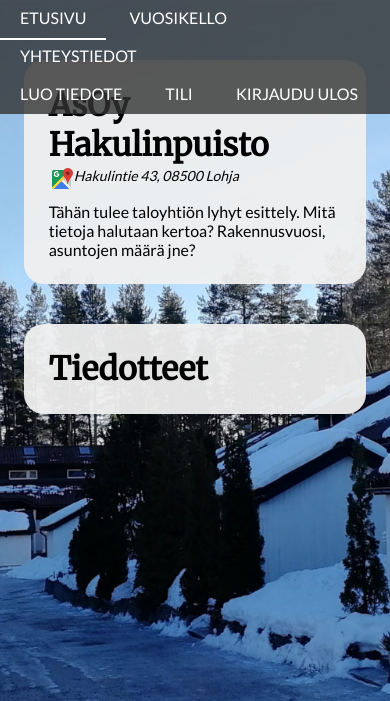
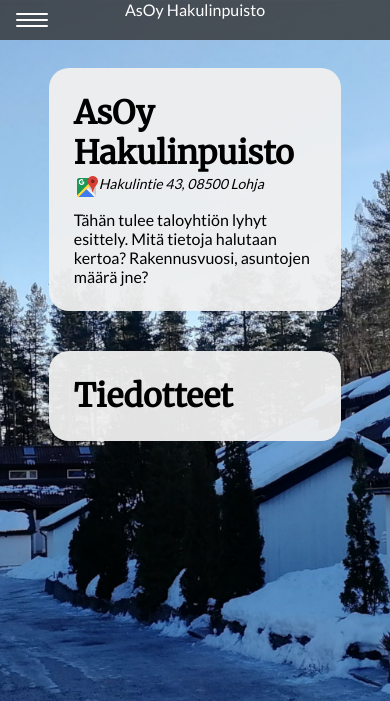
Before and after one commit to Zigelzi/Hakulintie, a Flask app: page / in a window 390 px wide. Shown: the top 701 px of the page. Run offline with Flask 2, Linux system fonts and the light colour scheme; the visitor is signed in with stand-in values (Sample User, id 1); data that the repository does not hold is empty.

Commit message:
Made navbar responsive

```diff
--- a/hakulintie/static/css/style.css
+++ b/hakulintie/static/css/style.css
@@ -1,4 +1,6 @@
-
+* {
+    box-sizing: border-box;
+}
 
 /* ------------------------
 Type selectors
@@ -62,6 +64,15 @@ textarea {
     height: 150px;
 }
 
+header {
+    position:fixed;
+    background:rgba(50, 50, 50, 0.8);
+    width: 100%;
+    z-index: 999; /* To keep the nav always on top */
+    text-align: center;
+    color: white;
+}
+
 /* ------------------------
  ID selectors
  -------------------------- */
@@ -83,47 +94,93 @@ textarea {
 /* ------------------------
 Class selectors
 --------------------------- */
-.nav {
-    margin-top: 50px;
-    height: 40px;
-    line-height: 36px;
-    text-transform: uppercase;
-    display: flex;
-    flex-flow: row wrap;
-    justify-content: space-between;
-    position:relative;
-}
-.nav ul {
-    background:rgba(50, 50, 50, 0.8);
-    box-sizing: border-box;
-    list-style-type: none;
-    margin: 0;
-    padding: 0 0;
+.body-content {
+    padding-top: 3rem;
 }
 
-.nav li {
-    display: inline-block;
-    height: 38px;
-    padding: 0 20px;
+.nav2 {
+    position: absolute;
+    text-align: left;
+    top: 100%;
+    left: 0;
+    background:rgba(50, 50, 50, 0.8);
+    width: 100%;
+    transform: scale(1, 0);
+    transform-origin: top;
+    transition: transform 400ms ease-in-out;
 }
 
-.nav a {
+.nav2 ul {
+    margin: 0;
+    padding: 0;
+    list-style: none;
+}
+
+.nav2 li {
+    margin-bottom: 1rem;
+    margin-left: 1rem;
+}
+
+.nav2 a {
     text-decoration: none;
     color: white;
+    text-transform: uppercase;
+    opacity: 0;
+    transition: opacity 150ms ease-in-out;
 }
 
-.nav li:hover {
-    border-bottom: 2px solid #fff;
-    margin-bottom: -2px;
+.nav2 a:hover {
+    color: #c76259;
 }
 
-.nav-left,
-.nav-right {
-    display: inline-block;
+.nav-toggle {
+    display:none;
 }
 
-.active-nav {
-    border-bottom:2px solid #7b2d26;
+.nav-toggle-label {
+    position: absolute;
+    top: 0;
+    left: 0;
+    margin-left: 1rem;
+    height: 100%;
+    display: flex;
+    align-items: center;
+}
+
+.nav-toggle-label span,
+.nav-toggle-label span::before,
+.nav-toggle-label span::after {
+    display: block;
+    background: white;
+    height: 2px;
+    width: 2rem;
+    border-radius: 2px;
+    position: relative;
+}
+.nav-toggle-label span::before,
+.nav-toggle-label span::after {
+    content: "";
+    position: absolute;
+}
+
+.nav-toggle-label span::before {
+    bottom: 6px;
+}
+.nav-toggle-label span::after {
+    top: 6px;
+}
+
+.nav-toggle:checked ~ .nav2 {
+    transform: scale(1, 1) /* Transform to animate the slide-in */
+}
+
+.nav-toggle:checked ~ .nav2 a {
+    opacity: 1;
+    transition: opacity 250ms ease-in-out 250ms;
+}
+
+.active-nav a {
+    color: #c76259;
 }
 
 .flex-container {
@@ -355,6 +412,10 @@ Media queries
 /* Small and Medium screens */
 @media only screen and (max-width: 950px) {
 
+    header {
+        height: 2.5rem;
+    }
+
     .flex-container {
         justify-content: center;
     }
@@ -367,14 +428,9 @@ Media queries
         */
     }
 
-    .nav ul {
-        justify-content: space-around;
-
-    }
-
 }
 
-@media only screen and (max-width: 465px){
+@media only screen and (max-width: 465px) {
 
     .input-box label {
         display: block;
@@ -388,10 +444,6 @@ Media queries
         max-width: 100%;
     }
 
-    .nav {
-        margin-top: 0px;
-
-    }
     .box {
         width: 75%;
     }
@@ -401,3 +453,33 @@ Media queries
         width: 100% !important;
     }
 }
+
+@media only screen and (min-width: 950px) {
+    .nav-toggle-label {
+        display:none;
+    }
+
+    .nav2 {
+        all: unset;
+        background:rgba(50, 50, 50, 0.8);
+    }
+
+    .nav2 ul {
+        display: flex;
+        justify-content: space-between;
+        align-items: center;
+
+    }
+
+    .nav2 li {
+        display: inline-block;
+    }
+
+    .nav2 a {
+        opacity: 1;
+    }
+
+    .nav2 ul:last-child {
+        margin-right: 1rem;
+    }
+}
--- a/hakulintie/templates/layout.html
+++ b/hakulintie/templates/layout.html
@@ -15,9 +15,12 @@
         {% endif %}
     </head>
     <body>
-        <nav class="nav">
+        <header>
+            <p class="nav-text">AsOy Hakulinpuisto</p>
+            <input type="checkbox" class="nav-toggle" id="nav-toggle">
+            <nav class="nav2">
                 <ul class="">
-                <div class="nav-left">
+                    <div class="">
                         <li class="{% if active=='index' %}active-nav{% endif %}">
                             <a href="{{ url_for('index') }}">Etusivu</a>
                         </li>
@@ -28,7 +31,7 @@
                             <a href="{{ url_for('yhteystiedot') }}">Yhteystiedot</a>
                         </li>
                     </div>
-                <div class="nav-right">
+                    <div class="">
                         {% if current_user.is_authenticated %}
                         <li class=" {% if active=='uusi_tiedote' %}active-nav{% endif %}">
                             <a href="{{ url_for('uusi_tiedote') }}">Luo tiedote</a>
@@ -49,9 +52,11 @@
                         {% endif %}
                     </div>
                 </ul>
-
             </nav>
-
+            <label for="nav-toggle" class="nav-toggle-label">
+                <span></span>
+            </label>
+        </header>
         {% with messages = get_flashed_messages(with_categories=true) %}
             {% if messages %}
                 {% for category, message in messages %}
@@ -61,8 +66,9 @@
                 {% endfor %}
             {% endif %}
         {% endwith %}
-
+        <div class="body-content">
         {% block content %}
         {% endblock %}
+        </div>
     </body>
 </html>
```
Lines whose indentation alone changed are shown as unchanged.
